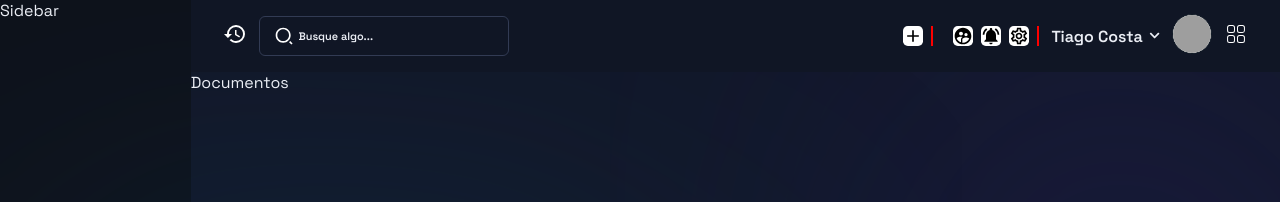
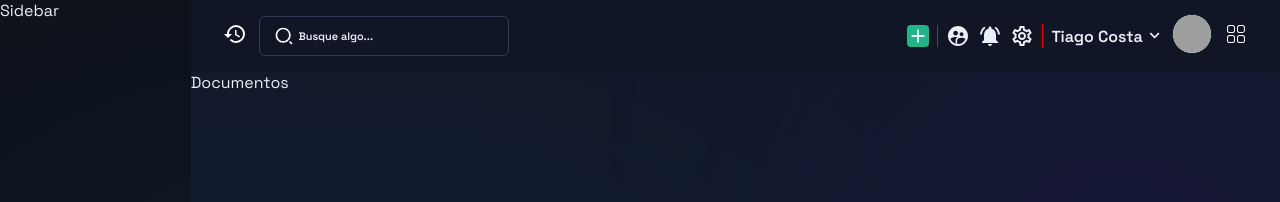
Before and after one commit to kostiago/filmista, a Next.js app in the folder client-web/: page /dashboard/documents in a window 1280 px wide. Shown: the top 202 px of the page. Built offline with nearby package versions, Linux system fonts and the light colour scheme; grey boxes are pictures that could not be loaded.

Commit message:
feat: Updating and creating the IconButton component

```diff
--- /dev/null
+++ b/client-web/src/components/IconButton/IconButton.tsx
@@ -0,0 +1,83 @@
+import React from "react";
+import styles from "./iconButton.module.scss";
+import PropTypes from "prop-types";
+
+interface ButtonProps {
+  className?: string;
+  rounded: boolean;
+  children: React.ReactNode;
+  variant?:
+    | "primary"
+    | "secondary"
+    | "success"
+    | "danger"
+    | "warning"
+    | "info"
+    | "light"
+    | "dark"
+    | "login"
+    | "addUser"
+    | "icon"; // New variant for icon-only button
+  icon?: React.ReactNode;
+  color?: string;
+}
+
+const IconButton: React.FC<ButtonProps> = ({
+  className,
+  rounded,
+  children,
+  variant,
+  icon,
+  color,
+  ...props
+}) => (
+  <button
+    className={`${styles.btn} ${className}
+            ${variant === "primary" ? styles.primary : ""}
+            ${variant === "secondary" ? styles.secondary : ""}
+            ${variant === "success" ? styles.success : ""}
+            ${variant === "danger" ? styles.danger : ""}
+            ${variant === "warning" ? styles.warning : ""}
+            ${variant === "info" ? styles.info : ""}
+            ${variant === "light" ? styles.light : ""}
+            ${variant === "dark" ? styles.dark : ""}
+            ${variant === "login" ? styles.login : ""}
+            ${variant === "addUser" ? styles.addUser : ""}
+            ${
+              variant === "icon" ? styles.icon : ""
+            } // Styling for icon-only variant
+            ${rounded ? styles.rounded : ""}
+            ${color ? styles.customColor : ""}`}
+    {...props}
+    style={{ color: color }}
+  >
+    {variant === "icon" && icon ? (
+      <span className={styles.icon}>{icon}</span> // Only render icon if variant is "icon" and icon is provided
+    ) : (
+      children
+    )}
+  </button>
+);
+
+IconButton.propTypes = {
+  className: PropTypes.string,
+  children: PropTypes.node.isRequired,
+  rounded: PropTypes.bool.isRequired,
+  variant: PropTypes.oneOf([
+    "primary",
+    "secondary",
+    "success",
+    "danger",
+    "warning",
+    "info",
+    "light",
+    "dark",
+    "login",
+    "addUser",
+    "icon",
+  ]),
+  icon: PropTypes.node,
+  color: PropTypes.string,
+};
+
+export default IconButton;
--- /dev/null
+++ b/client-web/src/components/IconButton/iconButton.module.scss
@@ -0,0 +1,206 @@
+.btn {
+  position: relative;
+  display: flex;
+  align-items: center;
+  justify-content: center;
+  margin: auto;
+  background: transparent;
+  border-radius: 0.3rem;
+  border: none;
+  margin-left: 0.5rem;
+  color: var(--text);
+  font-weight: 600;
+}
+
+.icon {
+  background-color: #20b486;
+  &::before {
+    content: "Comece agora";
+    font-size: 0.8rem;
+    position: absolute;
+    width: 100px;
+    background-color: bisque;
+    padding: 0.5rem 1rem;
+    transform: translateX(-50%);
+    left: 50%;
+    bottom: -3rem;
+    z-index: 1;
+    display: none;
+  }
+
+  &::after {
+    content: "";
+    position: absolute;
+    border-bottom: 1.25rem solid bisque;
+    border-left: 1.25rem solid transparent;
+    border-right: 1.25rem solid transparent;
+    transform: translateX(-50%);
+    left: 50%;
+    bottom: -1.7rem;
+    display: none;
+  }
+
+  &:hover::before {
+    display: block;
+  }
+
+  &:hover::after {
+    display: block;
+  }
+
+  svg {
+    width: 22px;
+    height: 22px;
+  }
+
+  &:hover {
+    background-color: bisque;
+    color: #333333;
+  }
+}
+
+.addUser {
+  width: auto !important;
+  display: flex;
+  align-items: center;
+
+  &::before {
+    content: "Trocar usuario";
+    font-size: 0.8rem;
+    position: absolute;
+    width: 100px;
+    background-color: bisque;
+    padding: 0.5rem 1rem;
+    transform: translateX(-50%);
+    left: 50%;
+    bottom: -3rem;
+    z-index: 1;
+    display: none;
+    color: #333333;
+  }
+
+  &::after {
+    content: "";
+    position: absolute;
+    border-bottom: 1.25rem solid bisque;
+    border-left: 1.25rem solid transparent;
+    border-right: 1.25rem solid transparent;
+    transform: translateX(-50%);
+    left: 50%;
+    bottom: -1.7rem;
+    display: none;
+  }
+
+  &:hover::before {
+    display: block;
+  }
+
+  &:hover::after {
+    display: block;
+  }
+
+  svg {
+    width: 24px;
+    height: 24px;
+
+    &:hover {
+      color: bisque;
+    }
+  }
+}
+
+.rounded {
+  border-radius: 0.25rem; /* Equivalente a rounded */
+}
+
+.danger {
+  &::before {
+    content: "Notificações";
+    font-size: 0.8rem;
+    position: absolute;
+    width: 100px;
+    background-color: bisque;
+    padding: 0.5rem 1rem;
+    transform: translateX(-50%);
+    left: 50%;
+    bottom: -3rem;
+    z-index: 1;
+    display: none;
+    color: #333333;
+  }
+
+  &::after {
+    content: "";
+    position: absolute;
+    border-bottom: 1.25rem solid bisque;
+    border-left: 1.25rem solid transparent;
+    border-right: 1.25rem solid transparent;
+    transform: translateX(-50%);
+    left: 50%;
+    bottom: -1.7rem;
+    display: none;
+  }
+
+  &:hover::before {
+    display: block;
+  }
+
+  &:hover::after {
+    display: block;
+  }
+
+  svg {
+    width: 24px;
+    height: 24px;
+
+    &:hover {
+      color: #f56565;
+    }
+  }
+}
+
+.info {
+  &::before {
+    content: "Configurações";
+    font-size: 0.8rem;
+    position: absolute;
+    width: 100px;
+    background-color: bisque;
+    padding: 0.5rem 1rem;
+    transform: translateX(-50%);
+    left: 50%;
+    bottom: -3rem;
+    z-index: 1;
+    display: none;
+    color: #333333;
+  }
+
+  &::after {
+    content: "";
+    position: absolute;
+    border-bottom: 1.25rem solid bisque;
+    border-left: 1.25rem solid transparent;
+    border-right: 1.25rem solid transparent;
+    transform: translateX(-50%);
+    left: 50%;
+    bottom: -1.7rem;
+    display: none;
+  }
+
+  &:hover::before {
+    display: block;
+  }
+
+  &:hover::after {
+    display: block;
+  }
+
+  svg {
+    width: 24px;
+    height: 24px;
+
+    &:hover {
+      color: #6d7f8f;
+    }
+  }
+}
--- a/client-web/src/components/back-office/Dashboard/Header/Header.tsx
+++ b/client-web/src/components/back-office/Dashboard/Header/Header.tsx
@@ -15,6 +15,7 @@ import {
 import { FaChevronDown } from "react-icons/fa";
 import Image from "next/image";
 import { useState } from "react";
+import IconButton from "@/components/IconButton/IconButton";
 
 const Header = () => {
   const [hovered, setHovered] = useState(false);
@@ -36,23 +37,23 @@ const Header = () => {
 
       <article className={styles.right}>
         <div className={styles.border}>
-          <button className={styles.tooltip}>
+          <IconButton rounded variant="icon">
             <MdAdd />
-          </button>
+          </IconButton>
         </div>
 
         <div className={styles.border}>
-          <button className={styles.tooltip}>
+          <IconButton rounded variant="addUser">
             <MdSupervisedUserCircle />
-          </button>
+          </IconButton>
 
-          <button className={styles.tooltip}>
+          <IconButton rounded variant="danger">
             <MdNotificationsActive />
-          </button>
+          </IconButton>
 
-          <button className={styles.tooltip}>
+          <IconButton rounded variant="info">
             <MdOutlineSettings />
-          </button>
+          </IconButton>
         </div>
 
         <div className={styles.perfil}>
--- a/client-web/src/components/back-office/Dashboard/Header/header.module.scss
+++ b/client-web/src/components/back-office/Dashboard/Header/header.module.scss
@@ -21,69 +21,20 @@
 
   .right {
     display: flex;
-    gap: 0.75rem;
+
     align-items: center;
 
     .border {
       display: flex;
       padding-right: 0.5rem;
 
-      border-right: 2px solid red;
-
-      .tooltip {
-        position: relative;
-        display: flex;
-        align-items: center;
-        justify-content: center;
-        margin: auto;
-        background: #fff;
-        border-radius: 0.3rem;
-        border: none;
-        margin-left: 0.5rem;
-        &::before {
-          content: "Comece agora";
-          font-size: 0.8rem;
-          position: absolute;
-          width: 100px;
-          background-color: bisque;
-          padding: 0.5rem 1rem;
-          transform: translateX(-50%);
-          left: 50%;
-          bottom: -3rem;
-          z-index: 1;
-          display: none;
-        }
-
-        &::after {
-          content: "";
-          position: absolute;
-          border-bottom: 1.25rem solid bisque;
-          border-left: 1.25rem solid transparent;
-          border-right: 1.25rem solid transparent;
-          transform: translateX(-50%);
-          left: 50%;
-          bottom: -1.7rem;
-          display: none;
-        }
-
-        &:hover::before {
-          display: block;
-        }
-
-        &:hover::after {
-          display: block;
-        }
-
-        svg {
-          width: 20px;
-          height: 20px;
-        }
-      }
+      border-right: 1px solid red;
     }
 
     .perfil {
       display: flex;
       gap: 0.75rem;
+      padding-left: 0.5rem;
 
       .btn {
         display: flex;
```
